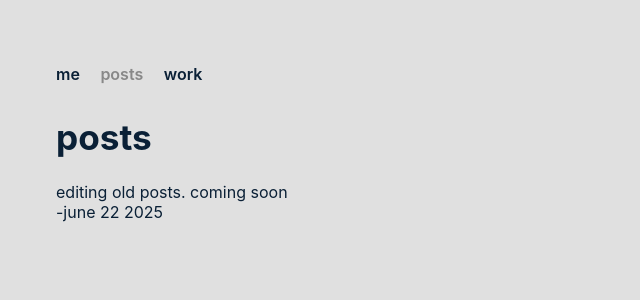
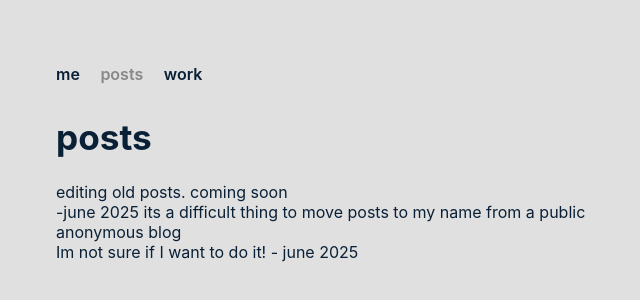
Before and after one commit to tienonic/nicholasmeln.github.io, a plain HTML site: page posts.html in a window 1280 px wide. Shown: the whole page, without its empty margins (242-882 px from the left). Drawn offline with Linux system fonts and the light colour scheme.

Commit message:
added complaining

```diff
--- a/posts.html
+++ b/posts.html
@@ -112,7 +112,11 @@
   <h1>posts</h1>
   <p style="max-width: 600px;">
     editing old posts. coming soon <br>
-    -june 22 2025
+    -june 2025
+
+    its a difficult thing to move posts to my name from a public anonymous blog<br>
+Im not sure if I want to do it! - june 2025
+
   </p>
   <div class="ribbon bottom"></div>
   <script>
```
